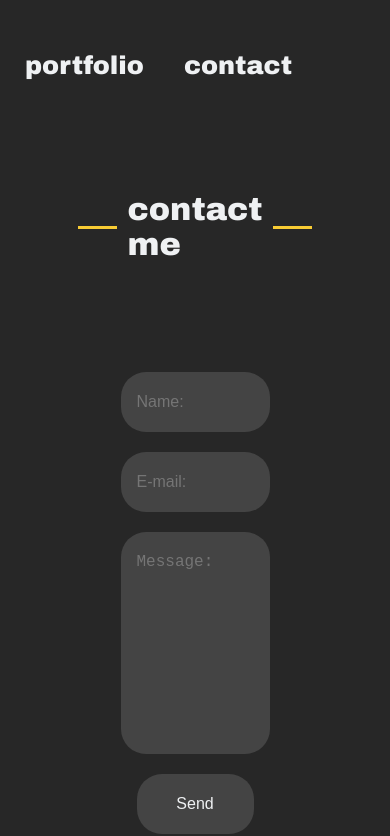
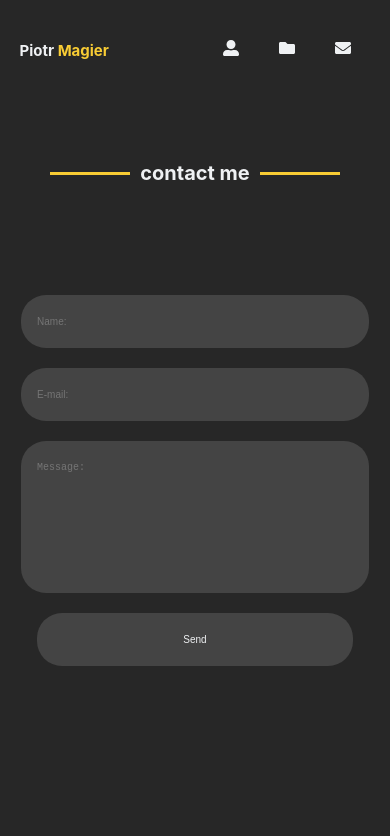
Before and after one commit to pmagier99/myportfolio, a React (Create React App) app: page /contact in a window 390 px wide. Shown: the top 836 px of the page. Built offline with nearby package versions, Linux system fonts and the light colour scheme.

Commit message:
implementing responsiveness

```diff
--- a/src/assets/index.css
+++ b/src/assets/index.css
@@ -1,12 +1,14 @@
 *{margin: 0; padding: 0;}
 
+html{font-size: clamp(10px, 2vw, 17px);}
 body {
-  width: 60vw;
+  width: 90%;
+  max-width: 1300px;
   margin: 0 auto;
-  /*font-family: -apple-system, BlinkMacSystemFont, 'Segoe UI', 'Roboto', 'Oxygen',*/
-  /*  'Ubuntu', 'Cantarell', 'Fira Sans', 'Droid Sans', 'Helvetica Neue',*/
-  /*  sans-serif;*/
-  font-family: "Arial Black", serif;
+  font-family:  BlinkMacSystemFont, 'Arial Black', 'Segoe UI', 'Roboto', 'Oxygen',
+    'Ubuntu', 'Cantarell', 'Fira Sans', 'Droid Sans', 'Helvetica Neue',
+    sans-serif;
+
   -webkit-font-smoothing: antialiased;
   -moz-osx-font-smoothing: grayscale;
   background-color: #272727;
--- /dev/null
+++ b/src/assets/responsive.css
@@ -0,0 +1,5 @@
+@media only screen and (max-width: 768px){
+
+
+
+}
--- a/src/components/Footer.js
+++ b/src/components/Footer.js
@@ -10,7 +10,11 @@ const StyledAbout = styled.div`
   display: grid;
   grid-template-columns: 1fr 1fr;
   gap: 100px;
-
+  font-size: 1rem;
+  @media (max-width: 1024px){
+    grid-template-columns: 1fr;
+    div:nth-child(2){display: none}
+  }
   div:nth-child(2){
     place-self: center;
     align-self: start;
--- a/src/components/Intro.js
+++ b/src/components/Intro.js
@@ -12,13 +12,20 @@ const Title = styled.p`
   span{color: #F8CC34}
   font-size: 8rem;
   line-height: 1;
+  @media (max-width: 1024px){
+    font-size: 4rem;
+  }
 `
 
 const SubTitle = styled(Title)`
   font-size: 6rem;
+  @media (max-width: 1024px){
+    font-size: 3rem;
+  }
 `
 
 const Button = styled.button`
+  @media (max-width: 1024px){width: 90%}
   margin: 50px 0;
   width: 30%;
   background-color: #272727;
--- a/src/components/NavBar.js
+++ b/src/components/NavBar.js
@@ -1,5 +1,9 @@
 import styled from 'styled-components'
 import {NavLink} from "react-router-dom";
+import {FaUserAlt} from 'react-icons/fa'
+import {FaEnvelope} from 'react-icons/fa'
+import {FaFolder} from 'react-icons/fa'
+
 
 const StyledNavBar = styled.nav`
   display: flex;
@@ -7,15 +11,18 @@ const StyledNavBar = styled.nav`
   align-items: center;
   margin-top: 40px;
 
+  .mobileNavBar{display:none;}
+
   h1{
     margin-right: auto;
     span{color: #F8CC34}
   }
 
-  ul {
+  .desktopNavBar{display: flex;}
+
+  .desktopNavBar, .mobileNavBar {
     padding: 0;
     list-style-type: none;
-    display: flex;
     justify-content: flex-end;
     font-weight: bold;
     font-size: 1.6rem;
@@ -29,6 +36,10 @@ const StyledNavBar = styled.nav`
       }
     }
   }
+  @media (max-width: 1024px){
+    .desktopNavBar{display: none;}
+    .mobileNavBar{display: flex}
+  }
 `
 
 function NavBar(){
@@ -36,11 +47,18 @@ function NavBar(){
         <>
             <StyledNavBar>
                 <h1><NavLink to={"/"}>Piotr <span>Magier</span></NavLink></h1>
-                <ul>
+                <ul className={"desktopNavBar"}>
                     <NavLink to={"/about"}><li>about</li></NavLink>
                     <NavLink to={"/portfolio"}><li>portfolio</li></NavLink>
                     <NavLink to={"/contact"}><li>contact</li></NavLink>
                 </ul>
+
+                <ul className={"mobileNavBar"}>
+                    <NavLink to={"/about"}><li><FaUserAlt/></li></NavLink>
+                    <NavLink to={"/portfolio"}><li><FaFolder/></li></NavLink>
+                    <NavLink to={"/contact"}><li><FaEnvelope/></li></NavLink>
+                </ul>
+
             </StyledNavBar>
         </>
     )
--- a/src/components/Offers.js
+++ b/src/components/Offers.js
@@ -5,6 +5,10 @@ const StyledOffers = styled.div`
   display: grid;
   grid-template-columns: 1fr 1fr;
   gap: 50px;
+
+  @media (max-width: 1024px){
+    grid-template-columns: 1fr;
+  }
 
   ul {
     margin: 0 20px;
--- a/src/components/Portfolio.js
+++ b/src/components/Portfolio.js
@@ -10,6 +10,11 @@ const Works = styled.div`
   display: grid;
   grid-template-columns: 1fr 1fr;
   gap: 20px;
+  @media (max-width: 1024px){
+
+    grid-template-columns: 1fr;
+
+  }
   img{
     width: 100%;
     border: 2px #F8CC34 solid;
--- a/src/components/Title.js
+++ b/src/components/Title.js
@@ -8,7 +8,7 @@ const StyledTitle = styled.div`
   h2{font-size: 2rem; margin: 100px 10px;}
   div{
     height: 3px;
-    width: 250px;
+    width: clamp(80px, 10vw, 250px);
     background-color: #F8CC34;
   }
 `
--- a/src/pages/Contact.js
+++ b/src/pages/Contact.js
@@ -8,7 +8,7 @@ const Form = styled.form`
   flex-direction: column;
   align-items: center;
   input,textarea,button{
-    width: 50%;
+    width: 60%;
     margin: 10px 0;
     background-color: #444444;
     border: 1px solid transparent;
@@ -17,6 +17,11 @@ const Form = styled.form`
     color: #EFF1F3;
     resize: none;
     font-size: 1rem;
+  }
+  @media (max-width: 1024px){
+    input,textarea,button{
+      width: 90%;
+    }
   }
   button{
     &:hover{background-color: #F8CC34;}
--- a/src/pages/Portfolio.js
+++ b/src/pages/Portfolio.js
@@ -36,6 +36,10 @@ const Work = styled.div`
   flex-direction: row;
   align-items: center;
   justify-content: center;
+  @media (max-width: 1024px){
+    img,div{width: 90%}
+    flex-direction: column;
+  }
   //&:hover{
   //  img{opacity: 50%};
   //  cursor: pointer;
```
